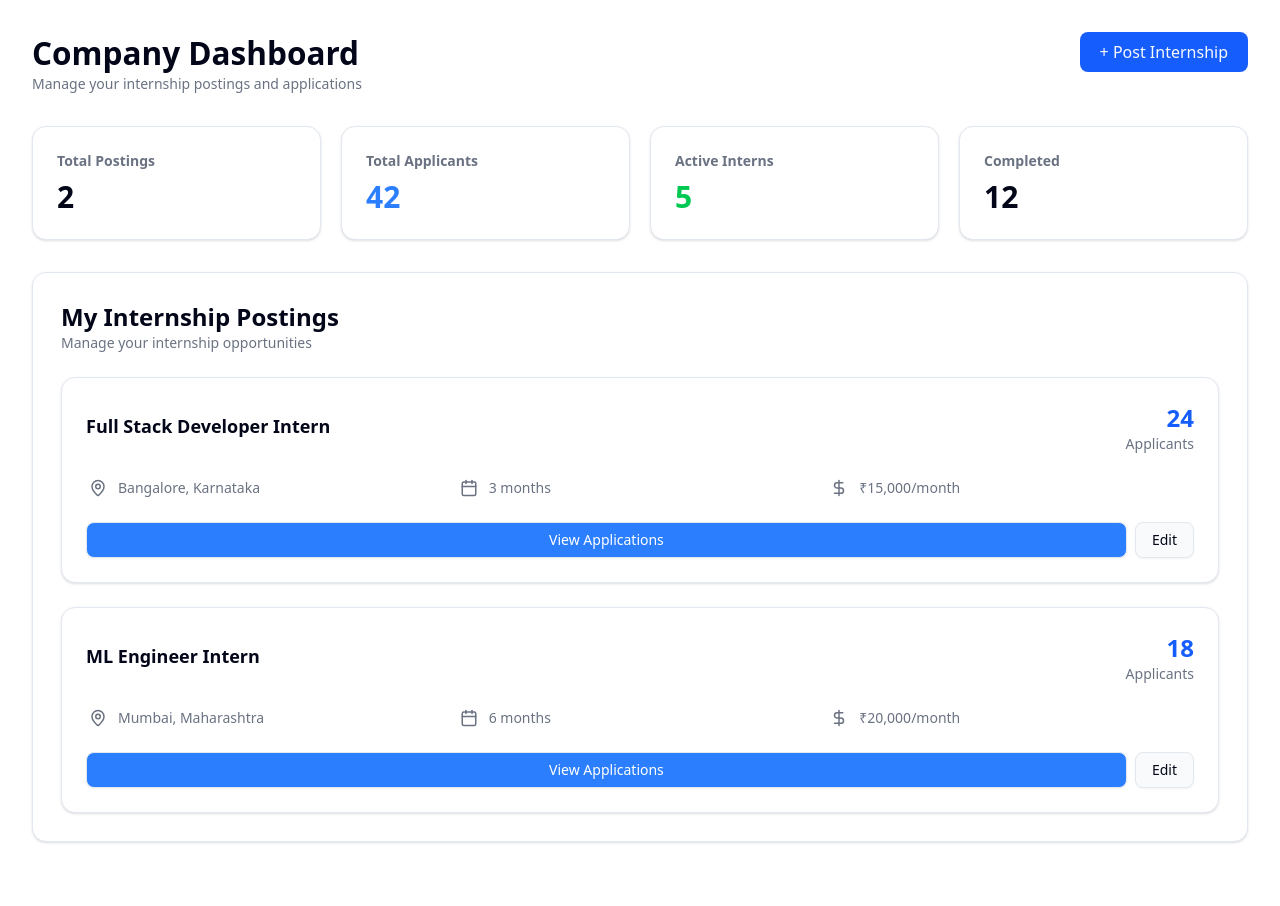
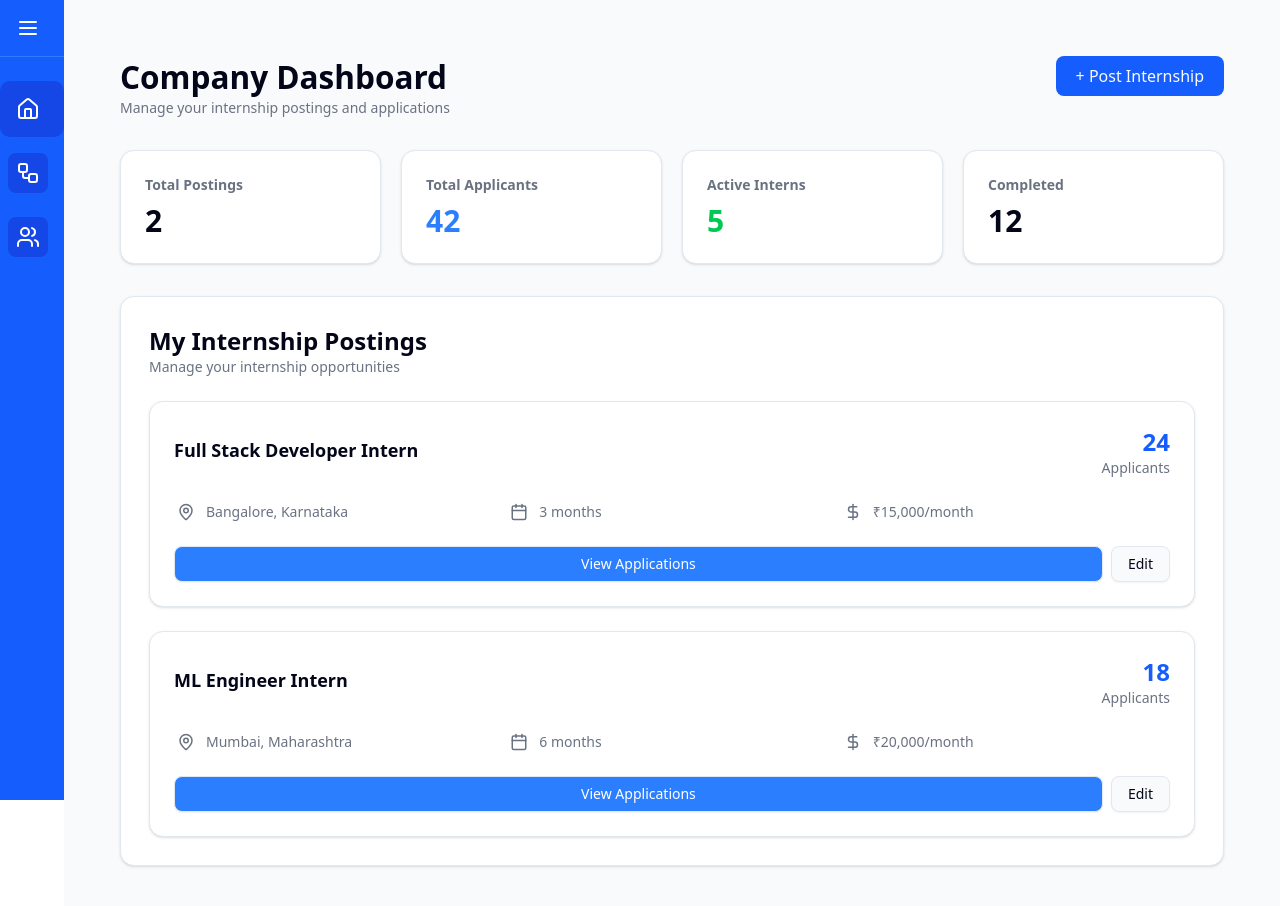
Before and after one commit to riyaxwasxhere/NEP-Internship-management-system, a React (Vite) app: page /company/dashboard in a window 1280 px wide. Shown: the top 906 px of the page. Before the commit the page ends 874 px from the top, so only its background shows below. Built offline with nearby package versions, Linux system fonts and the light colour scheme.

Commit message:
fix sidebar

```diff
--- a/src/App.jsx
+++ b/src/App.jsx
@@ -2,9 +2,7 @@ import { BrowserRouter, Routes, Route } from "react-router-dom";
 import Home from "./pages/Home";
 import Dashboard from "./pages/student/Dashboard";
 import FacultySidebar from "./pages/faculty/FacultySidebar";
-import CompanyDashboard from "./pages/company/CompanyDashboard";
-import MyInternships from "./pages/company/MyInternships";
-import Applicants from "./pages/company/Applicants";
+import CompanySidebar from "./pages/company/CompanySidebar";
 
 function App() {
   return (
@@ -13,9 +11,8 @@ function App() {
         <Route path="/" element={<Home />} />
         <Route path="/student/dashboard" element={<Dashboard />} />
          <Route path="/faculty/*" element={<FacultySidebar />} />
-        <Route path="/company/dashboard" element={<CompanyDashboard/>} />
-        <Route path="/company/myinternships" element={<MyInternships/>} />
-        <Route path="/company/applicants" element={<Applicants/>} />
+        <Route path="/company/*" element={<CompanySidebar />} />
+
       </Routes>
 
     </BrowserRouter>
--- a/src/pages/SidebarLayout.jsx
+++ b/src/pages/SidebarLayout.jsx
@@ -5,6 +5,9 @@ export default function SidebarLayout({ title = "Sidebar", menuItems = [], defau
   const [isOpen, setIsOpen] = useState(false);
   const navigate = useNavigate();
   const location = useLocation();
+
+  // Dynamically detect base path like "faculty" or "company"
+  const basePath = menuItems[0]?.path.split("/")[1] || "";
 
   useEffect(() => {
     if (window.innerWidth < 640) {
@@ -38,10 +41,19 @@ export default function SidebarLayout({ title = "Sidebar", menuItems = [], defau
               onClick={() => setIsOpen(true)}
               className="p-2 rounded hover:bg-blue-500 transition-colors"
             >
-             <svg xmlns="http://www.w3.org/2000/svg" className="h-6 w-6"
-                fill="none" viewBox="0 0 24 24" stroke="currentColor">
-                <path strokeLinecap="round" strokeLinejoin="round" strokeWidth={2}
-                  d="M4 6h16M4 12h16M4 18h16" />
+              <svg
+                xmlns="http://www.w3.org/2000/svg"
+                className="h-6 w-6"
+                fill="none"
+                viewBox="0 0 24 24"
+                stroke="currentColor"
+              >
+                <path
+                  strokeLinecap="round"
+                  strokeLinejoin="round"
+                  strokeWidth={2}
+                  d="M4 6h16M4 12h16M4 18h16"
+                />
               </svg>
             </button>
           )}
@@ -53,7 +65,7 @@ export default function SidebarLayout({ title = "Sidebar", menuItems = [], defau
             <button
               key={index}
               onClick={() => {
-                navigate(item.path); // Absolute path
+                navigate(item.path); // Navigate to absolute path
                 if (window.innerWidth < 640) setIsOpen(false);
               }}
               className={`flex items-center p-2 rounded-lg transition-colors duration-300 w-full text-left
@@ -84,12 +96,12 @@ export default function SidebarLayout({ title = "Sidebar", menuItems = [], defau
         }`}
       >
         <Routes>
-          {/* Redirect default route */}
+          {/* Default Redirect */}
           {defaultRoute && <Route index element={<Navigate to={defaultRoute} replace />} />}
-          {/* Render menu components */}
+
+          {/* Render menu routes dynamically */}
           {menuItems.map((item, index) => {
-            // Make relative path inside layout routes
-            const relativePath = item.path.replace(/^\/faculty\//, "");
+            const relativePath = item.path.replace(new RegExp(`^/${basePath}/`), "");
             return <Route key={index} path={relativePath} element={item.component} />;
           })}
         </Routes>
```
